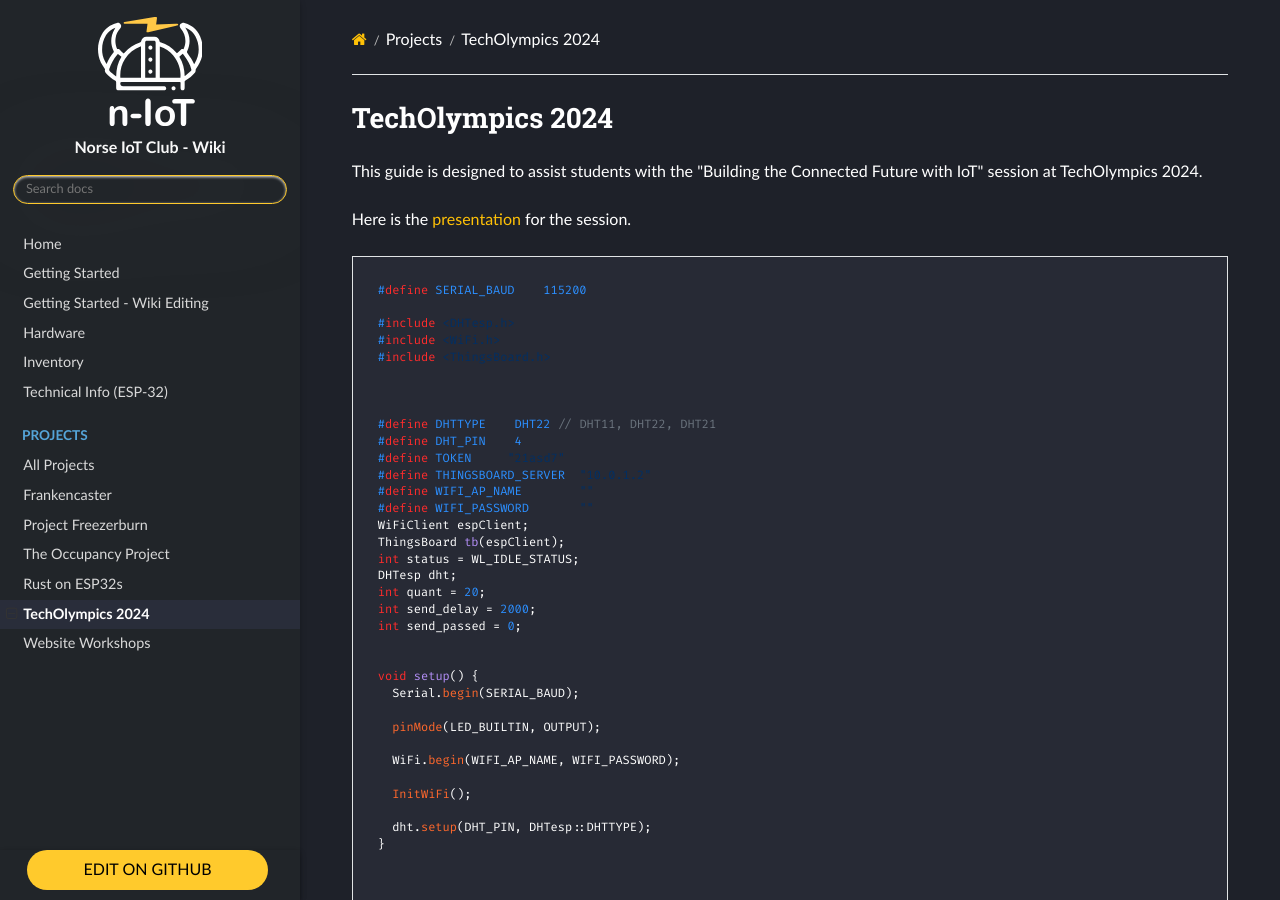
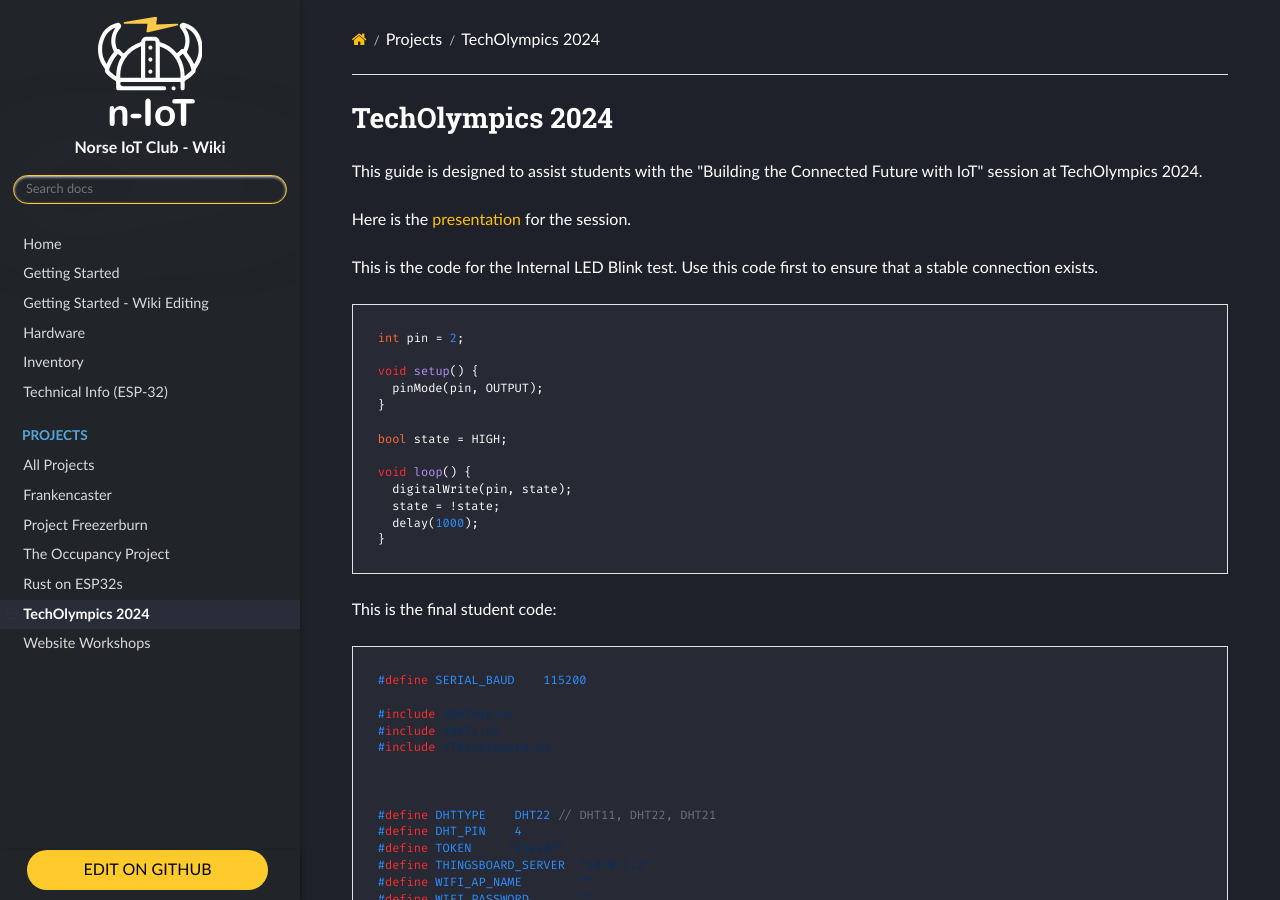
Before and after one commit to Norse-IoT/Wiki, an MkDocs documentation site: the page built from docs/projects/techolympics24.md, in a window 1280 px wide and 900 px high. Built offline with MkDocs 1.6.1, drawn with Linux system fonts in a browser that asks for light colours; nearby versions of some CDN libraries.

Commit message:
Update techolympics24.md

````diff
--- a/docs/projects/techolympics24.md
+++ b/docs/projects/techolympics24.md
@@ -3,6 +3,25 @@
 This guide is designed to assist students with the "Building the Connected Future with IoT" session at TechOlympics 2024.
 
 Here is the [presentation](https://docs.google.com/presentation/d/1B0s1GWxGJs90X0qqKkggmbycxGw6E46TyPBw5wbtO-Q/edit?usp=sharing) for the session.
+
+This is the code for the Internal LED Blink test. Use this code first to ensure that a stable connection exists.
+```
+int pin = 2;
+
+void setup() {
+  pinMode(pin, OUTPUT);
+}
+
+bool state = HIGH;
+
+void loop() {
+  digitalWrite(pin, state);
+  state = !state;
+  delay(1000);
+}
+```
+
+This is the final student code:
 
 ```
 #define SERIAL_BAUD    115200
````
